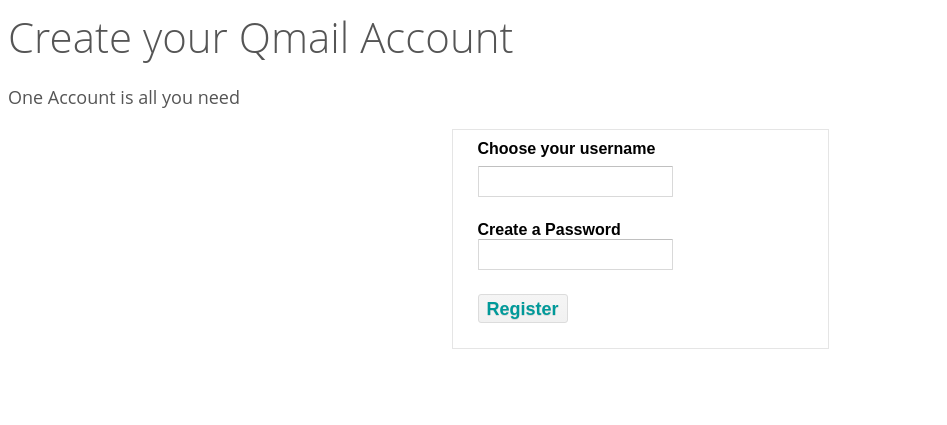
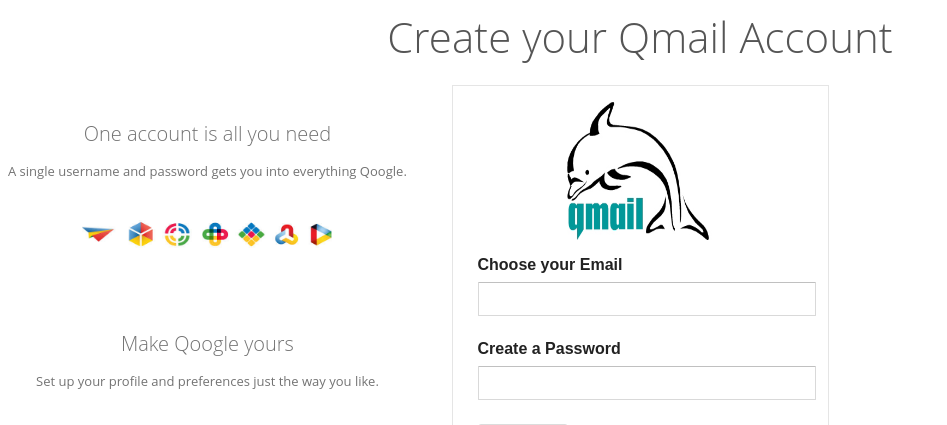
Before and after one commit to stuycs-softdev-fall-2013/proj3-6-BAJA, a Python web app: template sites/qmail/templates/register.html in a window 1280 px wide. Shown: the top 425 px of the page, without its empty margins (0-947 px from the left). Before the commit the page ends 349 px from the top, so only its background shows below. Run offline with Jinja, Linux system fonts and the light colour scheme; the template is opened without the code that fills it, so the values that code supplies are empty.

Commit message:
Finish basic register

```diff
--- a/sites/qmail/static/register.css
+++ b/sites/qmail/static/register.css
@@ -1,10 +1,10 @@
-html, body {
-    font-family: Arial;
+ html, body {
+     font-family: Arial;
 }
-.top {
-    text-align: left;
+.banner {
+    text-align: center;
 }
-.top h1 {
+.banner h1 {
     font-family: 'Open Sans', arial;
     -webkit-font-smoothing: antialiased;
     color: #555;
@@ -13,14 +13,36 @@ html, body {
     margin-top: 0;
     margin-bottom: 20px;
 }
-.top h2 {
+.side-content {
+    padding-top: 18px;
+    float: left;
+}
+.side-content h2 {
+    text-align: center;
     font-family: 'Open Sans', arial;
-    -webkit-font-smoothing: antialiased;
-    color: #555;
-    font-size: 18px;
-    font-weight: 400;
-    margin-bottom: 20px;
+    color: #737373;
+    font-size: 20px;
+    font-weight: 300;
+    margin-bottom: 15px;
 }
+.side-content p {
+    text-align: center;
+    font-family: 'Open Sans', arial;
+    color: #737373;
+    font-size: 13px;
+    margin-bottom: 40px;
+}
+.side-content img {
+    margin: 0 auto 80px;
+    display: block;
+}
+.profile-img {
+    width: 150px;
+    height: 150px;
+    margin: 0 auto 10px;
+    display: block;
+ }
+
 .register-box {
     margin: 0 auto;
     padding: 10px 30px 25px 25px;
@@ -40,13 +62,21 @@ html, body {
 .register-box label {
     display: block;
 }
-.register-box .email-label, .login-box .passwd-label {
+.register-box .email-label, .register-box .passwd-label {
     font-weight: bold;
     margin: 0px 0px 0.5em;
     display: block;
    -moz-user-select: none;
 }
-.login-box input[type="email"], .login-box input[type="password"] {
+.register-box label.remember {
+    display: inline-block;
+    vertical-align: top;
+    margin: 9px 0px 0px;
+}
+strong {
+    color: rgb(34, 34, 34);
+}
+.register-box input[type="email"], .register-box input[type="password"] {
     width: 100%;
     height: 32px;
     font-size: 18px;
@@ -183,6 +213,14 @@ a {
     -webkit-box-shadow: inset 0 1px 2px rgba(0,0,0,0.3);
     box-shadow: inset 0 1px 2px rgba(0,0,0,0.3);
 }
+.remember-label {
+    font-weight: bold;
+    font-size: 14px;
+    color: rgb(0, 0, 0);
+    line-height: 0;
+    padding: 0px 0px 0px 0.4em;
+    -moz-user-select: none;
+}
 .register-box h2 strong {
     display: inline-block;
     float:right;
--- a/sites/qmail/templates/register.html
+++ b/sites/qmail/templates/register.html
@@ -4,19 +4,33 @@
   <head>
     <meta charset="utf-8" />
     <meta name="viewport" content="width=device-width, initial-scale=1.0" />
-    <title>Register form</title>
+    <title>Register</title>
     <link rel="stylesheet" href="../static/register.css"/>
   </head>
 
-   <body>
-    <div class="top">
+  <body>
+
+    <div class="banner">
       <h1>Create your Qmail Account</h1>
-      <h2>One Account is all you need</h2>
     </div>
+
+    <div class="side-content">
+      <h2>One account is all you need</h2>
+      <p>A single username and password gets you into everything Qoogle.</p>
+      <img src="../img/logostrip.jpeg" height="30px" width="250px">
+      <h2>Make Qoogle yours</h2>
+      <p>Set up your profile and preferences just the way you like.</p>
+      <img src="../img/profiles.png" height="124px" width="300px">
+      <h2>Take it all with you</h2>
+      <p>Switch between devices, and pick up wherever you left off.</p>
+      <img src="../img/device.png" height="172px" width="300px">
+    </div>
+
     <div class="register-box">
+    <img id="profile-img" class="profile-img" src="../img/logo.jpg" alt="">
     <form action="" method="post">
       <div class="email-div">
-        <label for="Email"><strong class="email-label">Choose your username</strong></label>
+        <label for="Email"><strong class="email-label">Choose your Email</strong></label>
         <input spellcheck="false" name="Email" id="Email" value="" type="email">
       </div>
       <div class="passwd-div">
@@ -24,8 +38,12 @@
         <input name="Passwd" id="Passwd" type="password">
       </div>
       <input class="button button-submit" name="signIn" id="signIn" value="Register" type="submit">
+      <label class="remember">
+        <input  value="yes" checked="checked" type="checkbox">
+        <strong class="remember-label">I agree to the Qmail Terms of Service and Privacy Policy</strong> </label>
     </form>
     </div>
-    </body>
+
+  </body>
 
 </html>
```
